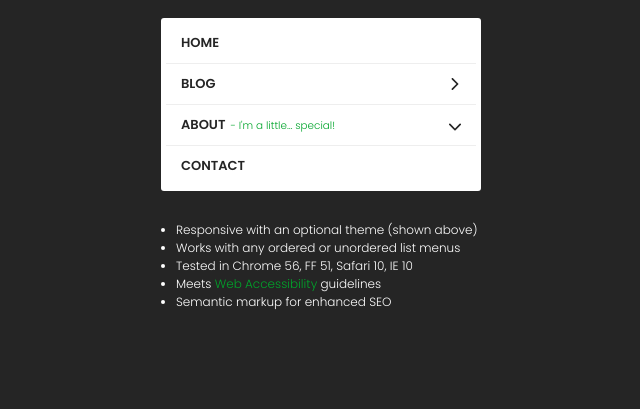
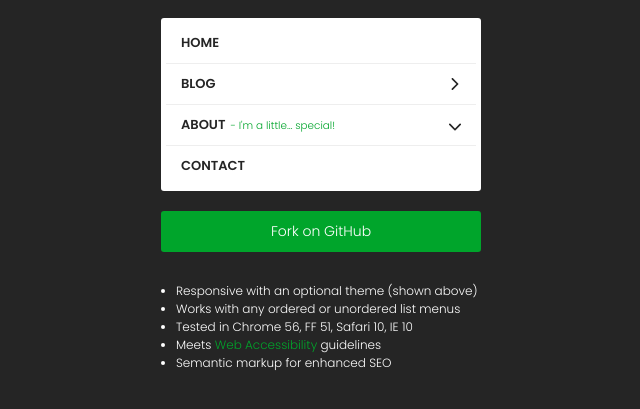
Before and after one commit to bmarshall511/slider-menu.jquery.js, a plain HTML site: page index.html in a window 1280 px wide. Shown: the part 153-562 px from the top of the page, without its empty margins (319-959 px from the left). Drawn offline with nearby package versions, Linux system fonts and the light colour scheme.

Commit message:
Added a link to GitHub on the demo page.

```diff
--- a/index.html
+++ b/index.html
@@ -62,6 +62,22 @@ h1 small {
   padding-left: 15px;
   margin-top: 30px;
 }
+.button {
+  display: block;
+  border-radius: 3px;
+  text-align: center;
+  padding-top: 10px;
+  padding-bottom: 10px;
+  background-color: #00a52b;
+  color: #fff;
+  text-decoration: none;
+  margin-top: 20px;
+  font-size: 14px;
+  transition: background-color .2s;
+}
+.button:hover {
+  background-color: rgba(0,165,43, .8);
+}
 </style>
 
 </head>
@@ -104,6 +120,7 @@ h1 small {
     </ul><!-- .my-menu -->
 
   </div><!-- .slider -->
+  <a href="https://github.com/bmarshall511/jquery.slider-menu.js" target="_blank" class="button">Fork on GitHub</a>
   <ul class="details">
     <li>Responsive with an optional theme (shown above)
     <li>Works with any ordered or unordered list menus
```
